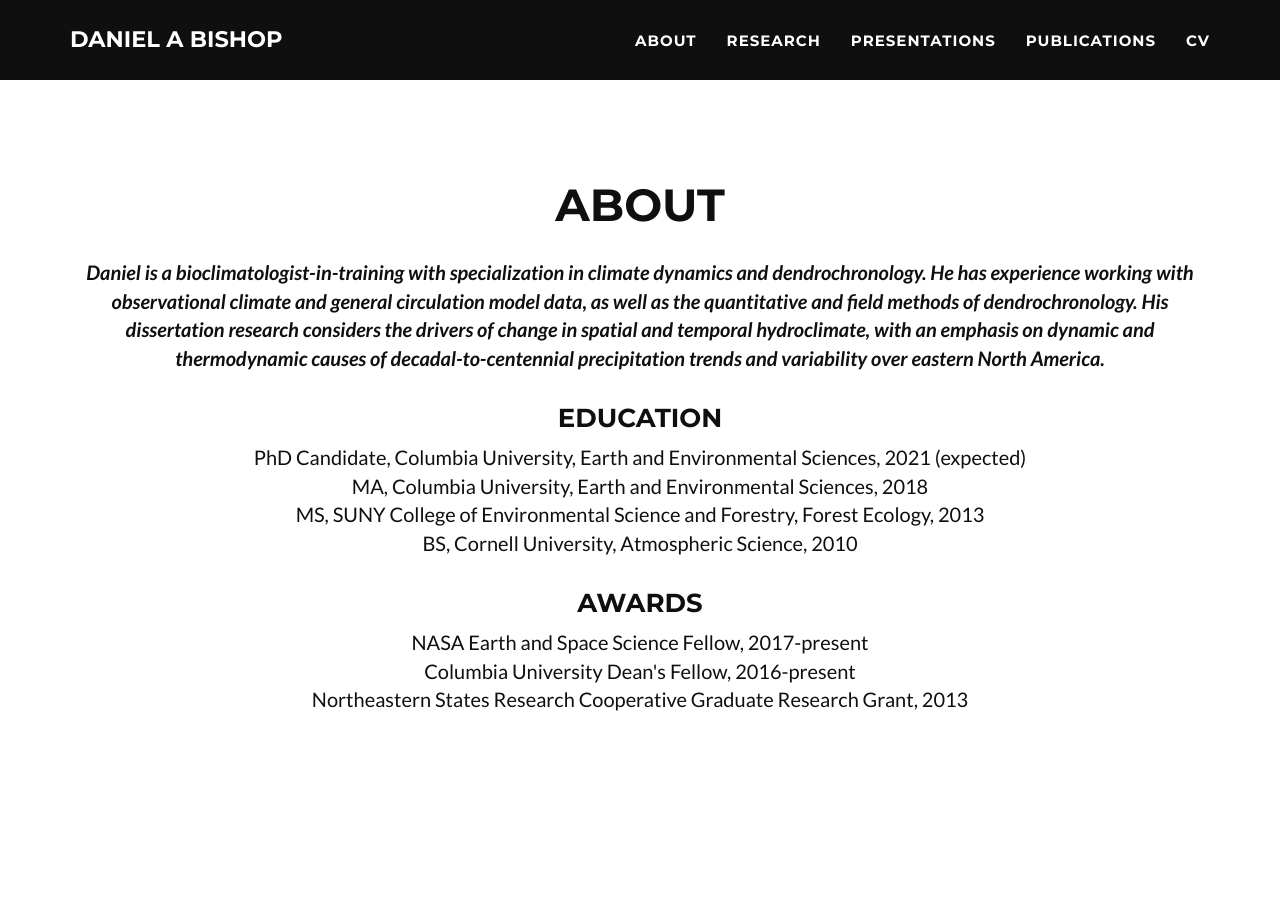
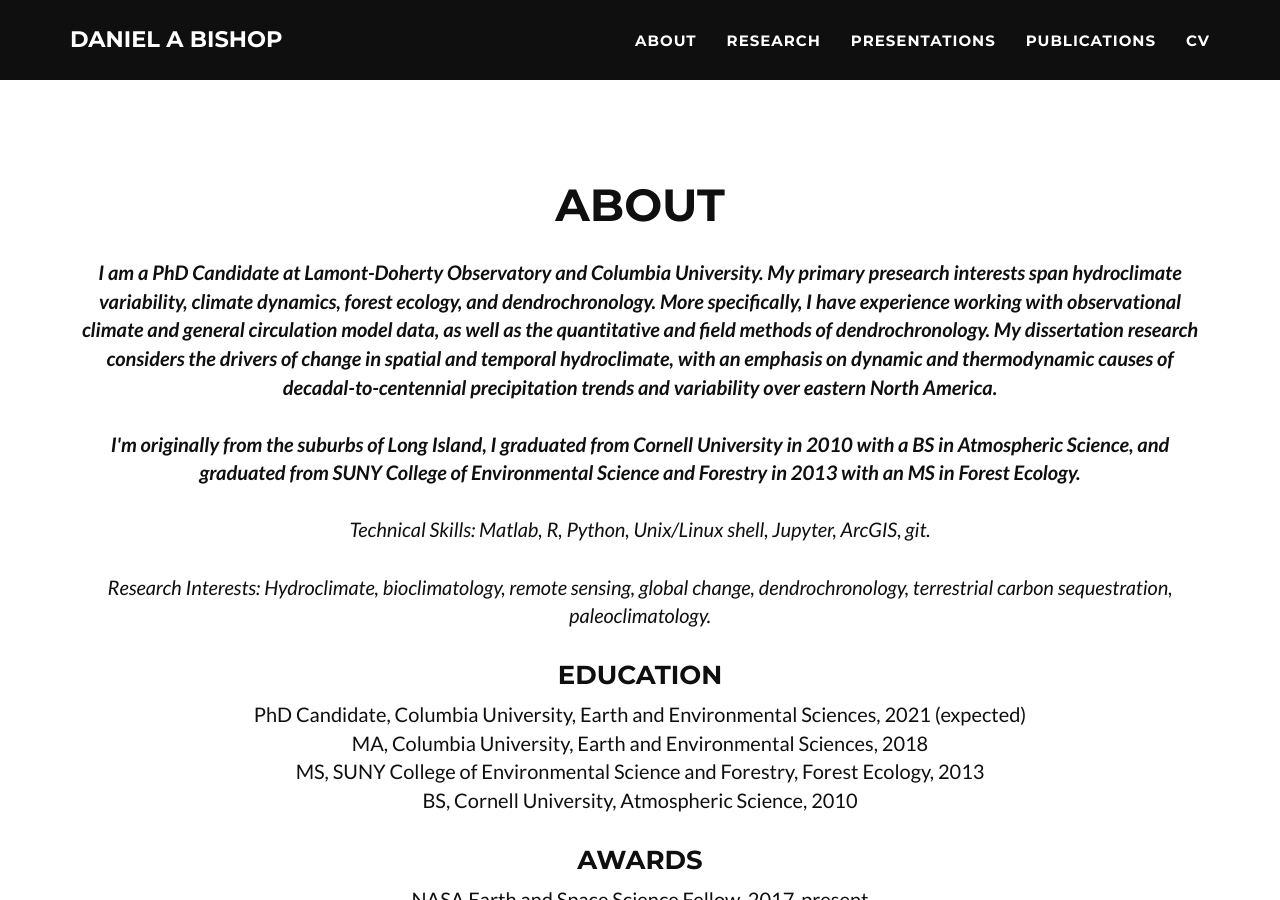
Before and after one commit to danielabishop/danielabishop.github.io, a Jekyll site: the page built from _posts/2017-04-16-project-2.markdown, in a window 1280 px wide and 900 px high, scrolled down 454 px. Built offline with Jekyll 4.4.1, drawn with Linux system fonts in a browser that asks for light colours; some web fonts are replaced; comment, search, counter and statistics services are not loaded; some of the changed text lies outside the part shown.

Commit message:
commit to it3

```diff
--- a/_includes/portfolio_grid.html
+++ b/_includes/portfolio_grid.html
@@ -11,12 +11,17 @@
 
             <div class="row">
                 <div class="col-lg-12 text-center">
-                    <p><br><b><i>Daniel is a bioclimatologist-in-training with specialization in
-                        climate dynamics and dendrochronology. He has experience working with observational climate and general
-                        circulation model data, as well as the quantitative and field methods of dendrochronology. His
-                        dissertation research considers the drivers of change in spatial and temporal hydroclimate, with an
-                        emphasis on dynamic and thermodynamic causes of decadal-to-centennial precipitation trends and
-                        variability over eastern North America.</i></b> </p>
+                    <p><br><i><b>I am a PhD Candidate at Lamont-Doherty Observatory and Columbia University. My primary presearch
+                        interests span hydroclimate variability, climate dynamics, forest ecology, and dendrochronology. More
+                        specifically, I have experience working with observational climate and general circulation model data, as
+                        well as the quantitative and field methods of dendrochronology. My dissertation research considers the
+                        drivers of change in spatial and temporal hydroclimate, with an emphasis on dynamic and thermodynamic
+                        causes of decadal-to-centennial precipitation trends and variability over eastern North America.<br>
+                        <br>I'm originally from the suburbs of Long Island, I graduated from Cornell University in 2010 with a BS
+                        in Atmospheric Science, and graduated from SUNY College of Environmental Science and Forestry in 2013
+                        with an MS in Forest Ecology.</b><br><br>Technical Skills: Matlab, R, Python, Unix/Linux shell, Jupyter,
+                        ArcGIS, git.<br><br>Research Interests: Hydroclimate, bioclimatology, remote sensing, global change,
+                        dendrochronology, terrestrial carbon sequestration, paleoclimatology.</i></p>
                 </div>
             </div>
 
@@ -159,7 +164,7 @@
 
                         <strong>Bishop DA</strong>, Pederson N. 2015.
                         <a href="https://doi.org/10.1142/S2345737615500074">Regional variation of transient precipitation and
-                            rainless- day frequency across a subcontinental hydroclimate gradient.</a> <i>Journal of Extreme
+                            rainless-day frequency across a subcontinental hydroclimate gradient.</a> <i>Journal of Extreme
                         Events</i>.
                         <a class="__dimensions_badge_embed__" data-doi="10.1142/S2345737615500074" data-hide-zero-
                            citations="false" data-style="small_rectangle"></a><br>
--- a/_posts/2017-04-16-project-2.markdown
+++ b/_posts/2017-04-16-project-2.markdown
@@ -5,7 +5,7 @@ title: 2017 Lamont-Doherty Earth Observatory First Year Colloquium
 date: 2017-04-16
 img: Talk2.png
 alt: image-alt
-project-date: April 2016
+project-date: April 2017
 description: Under Construction
 download: https://figshare.com/s/c3d89bbe2cf1ecb20284
 
```
Also changed, not shown: 5 other files.
